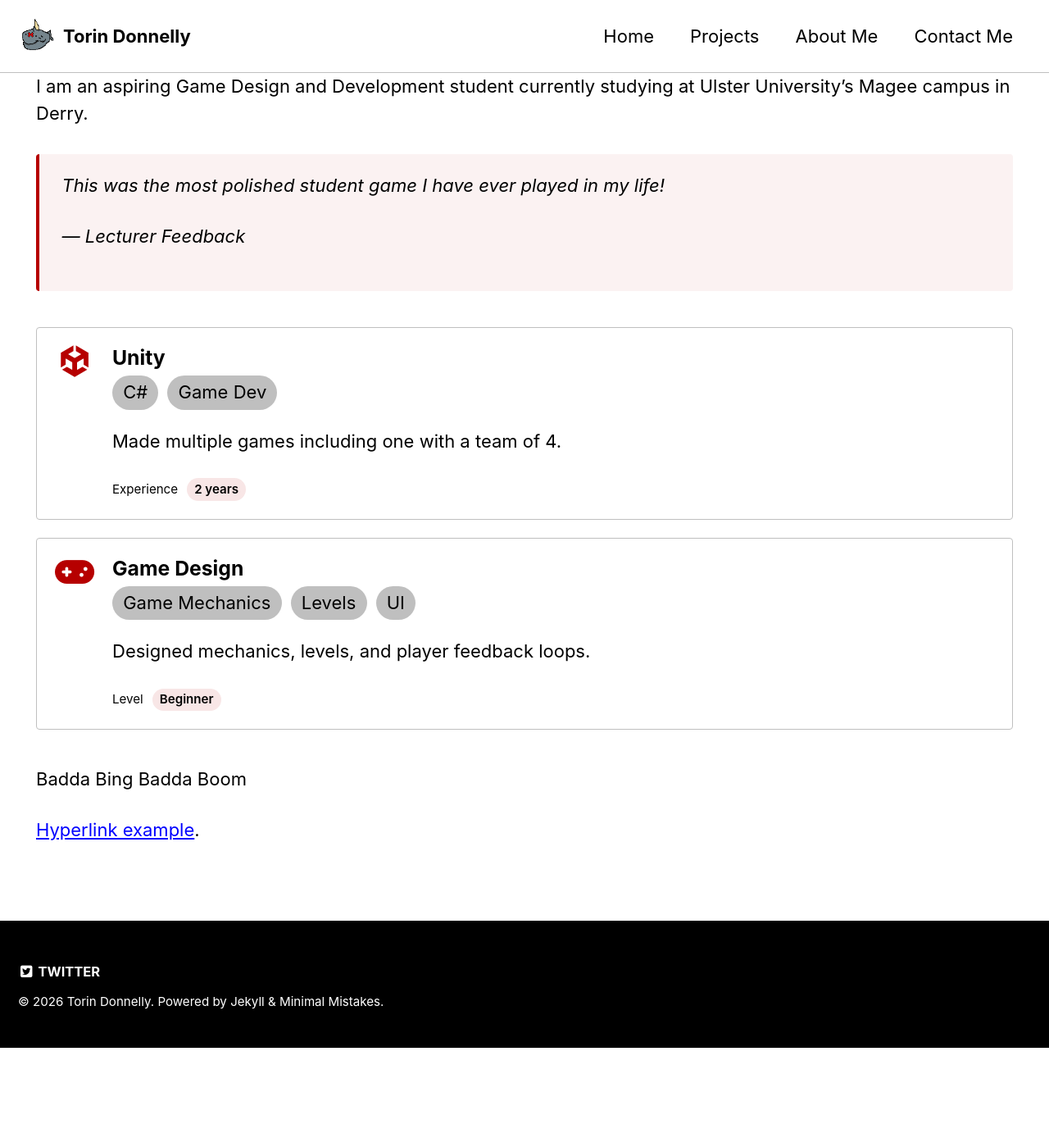
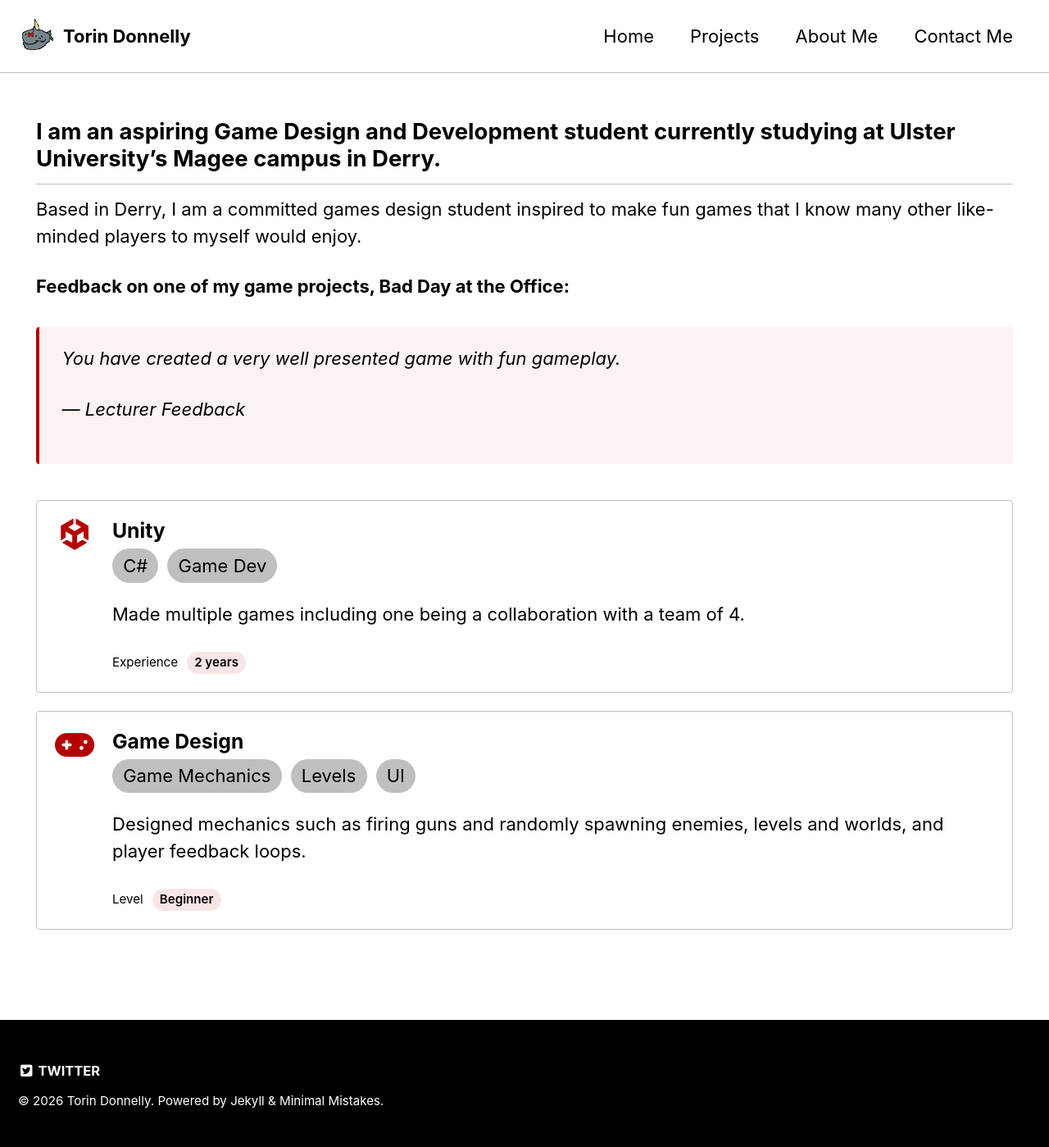
Before and after one commit to Orange-Piccolo/Orange-Piccolo.github.io, a Jekyll site: the page built from _pages/about-me.md, in a window 1280 px wide. Shown: the whole page at 82% size. Built offline with Jekyll 4.4.1, drawn with Linux system fonts in a browser that asks for light colours; before the commit the page ends 1278 px from its top, so only the background shows below that.

Commit message:
Revise about me section with improved details
Updated skills descriptions and added feedback section.

```diff
--- a/_pages/about-me.md
+++ b/_pages/about-me.md
@@ -6,21 +6,19 @@ skills:
   - name: "Unity"
     icon: "fab fa-fw fa-unity"
     badges: ["C#", "Game Dev"]
-    text: "Made multiple games including one with a team of 4."
+    text: "Made multiple games including one being a collaboration with a team of 4."
     years: 2
   - name: "Game Design"
     icon: "fas fa-fw fa-gamepad"
     badges: ["Game Mechanics", "Levels", "UI"]
-    text: "Designed mechanics, levels, and player feedback loops."
+    text: "Designed mechanics such as firing guns and randomly spawning enemies, levels and worlds, and player feedback loops."
     level_label: "Beginner"
 ---
 
-I am an aspiring Game Design and Development student currently studying at Ulster University's Magee campus in Derry.
+## I am an aspiring Game Design and Development student currently studying at Ulster University's Magee campus in Derry.
+Based in Derry, I am a committed games design student inspired to make fun games that I know many other like-minded players to myself would enjoy.
 
-{% include quote text="This was the most polished student game I have ever played in my life!" author="Lecturer Feedback" %}
+**Feedback on one of my game projects, Bad Day at the Office:**
+{% include quote text="You have created a very well presented game with fun gameplay." author="Lecturer Feedback" %}
 
 {% include skills skills=page.skills %}
-
-Badda Bing Badda Boom
-
-<a href="https://www.pkmn.help/pokedex" target="_blank" rel="noopener noreferrer">Hyperlink example</a>.
```
